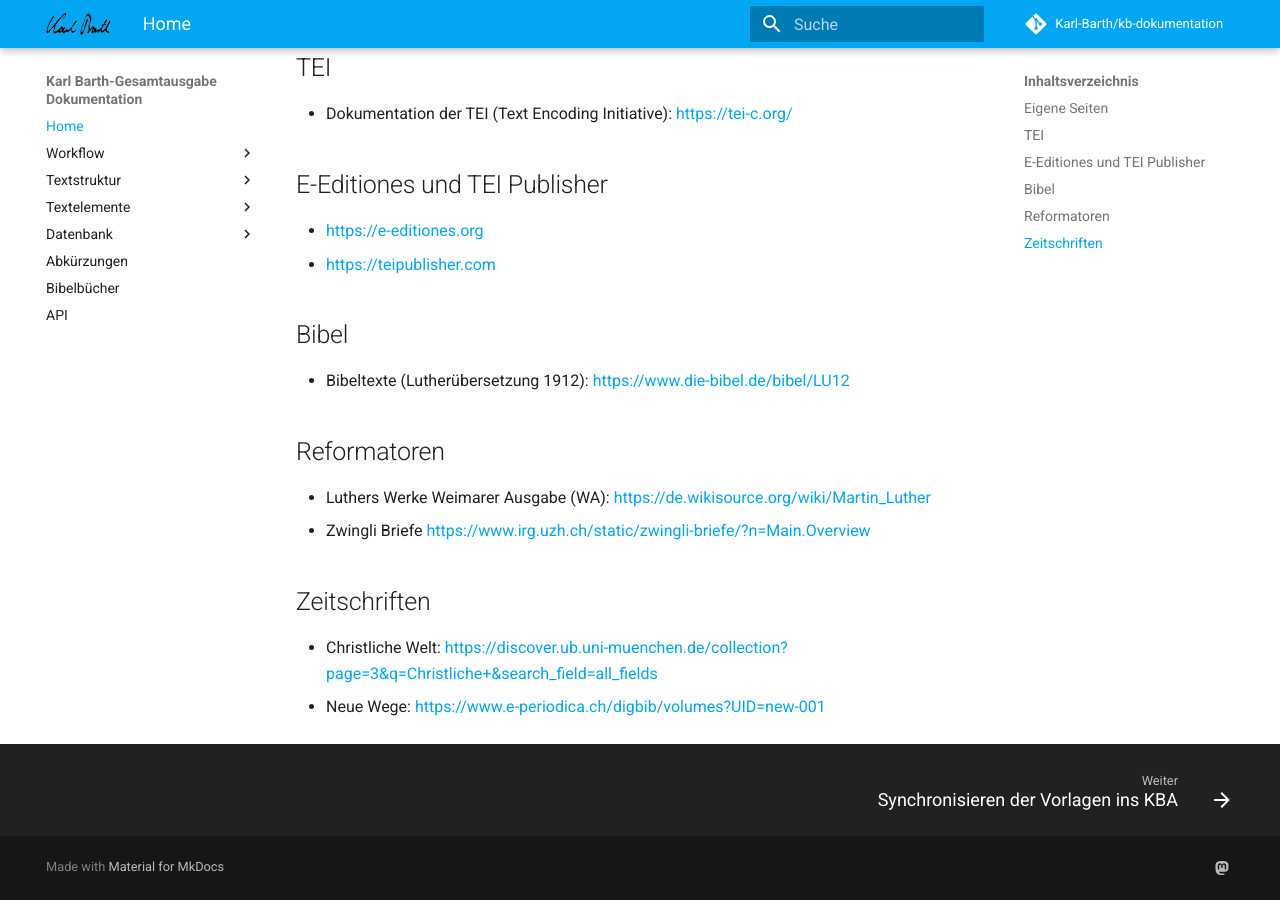
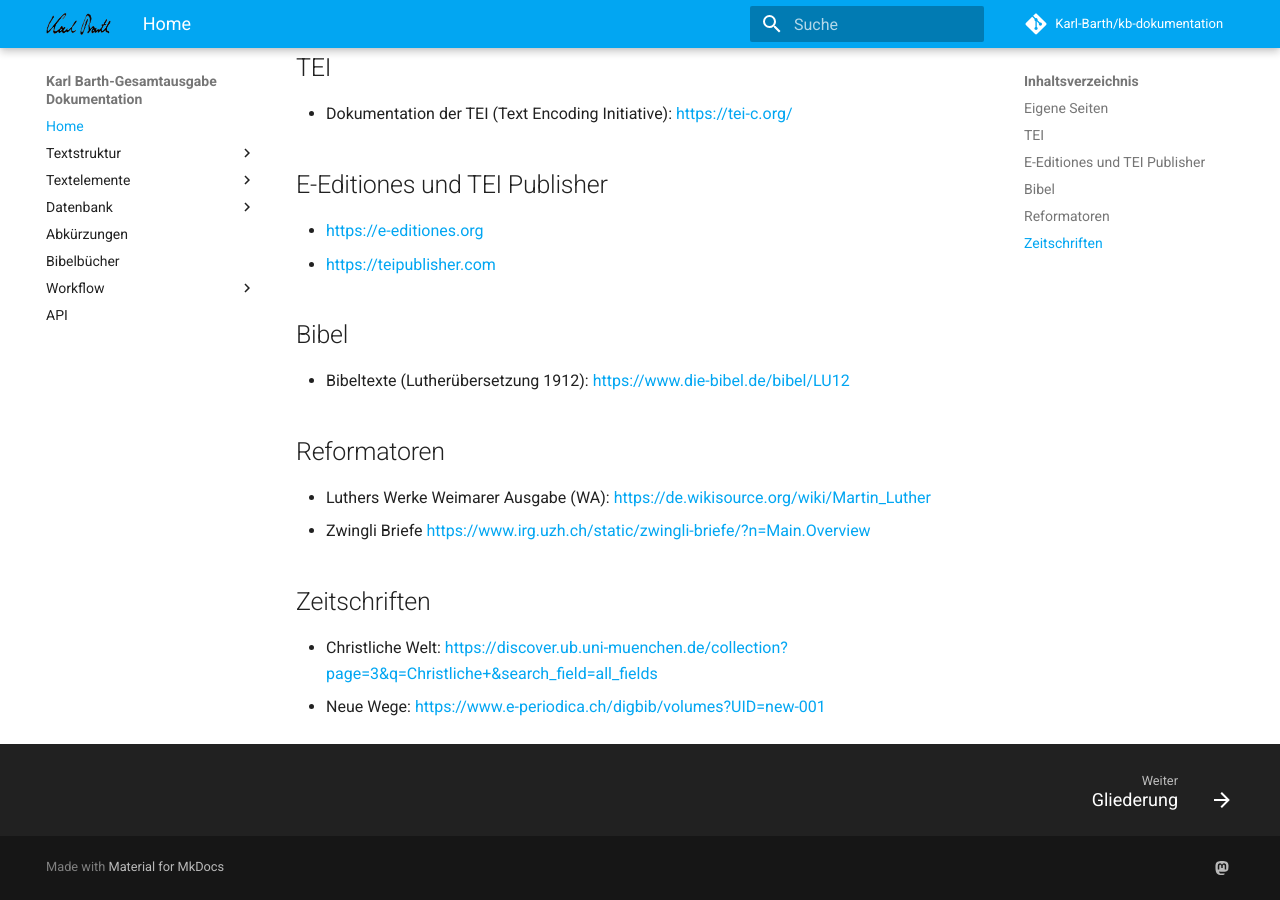
Before and after one commit to Karl-Barth/kb-dokumentation, an MkDocs documentation site: the page built from docs/index.md, in a window 1280 px wide and 900 px high, scrolled down 505 px. Built offline with MkDocs 1.6.1 and Material for MkDocs 9.7.7, drawn with Linux system fonts in a browser that asks for light colours; comment, search, counter and statistics services are not loaded; some of the changed lines change nothing that is shown.

Commit message:
Update mkdocs.yml

```diff
--- a/mkdocs.yml
+++ b/mkdocs.yml
@@ -58,10 +58,6 @@ repo_name: Karl-Barth/kb-dokumentation
 edit_uri: edit/main/docs/
 nav:
   - Home: index.md
-  - Workflow:
-    - Synchronisieren der Vorlagen ins KBA: workflow/sync_kba.md
-    - Metadatenbank: workflow/metadatenbank.md
-    - Datenbankinkonsistenzen: workflow/inkonsistenzen.md
   - Textstruktur:
     - Gliederung: textstruktur/gliederung.md
     - Überschriften: textstruktur/ueberschriften.md
@@ -80,4 +76,8 @@ nav:
     - Orte: datenbank/orte.md
   - Abkürzungen: abkuerzungen.md
   - Bibelbücher: bibel.md
+  - Workflow:
+    - Synchronisieren der Vorlagen ins KBA: workflow/sync_kba.md
+    - Metadatenbank: workflow/metadatenbank.md
+    - Datenbankinkonsistenzen: workflow/inkonsistenzen.md
   - API: api/index.md
```
